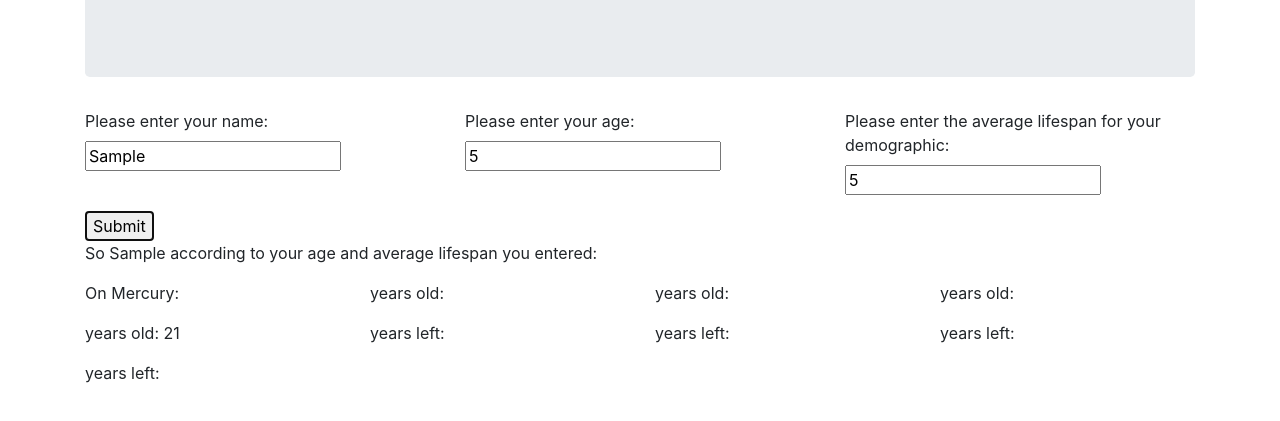
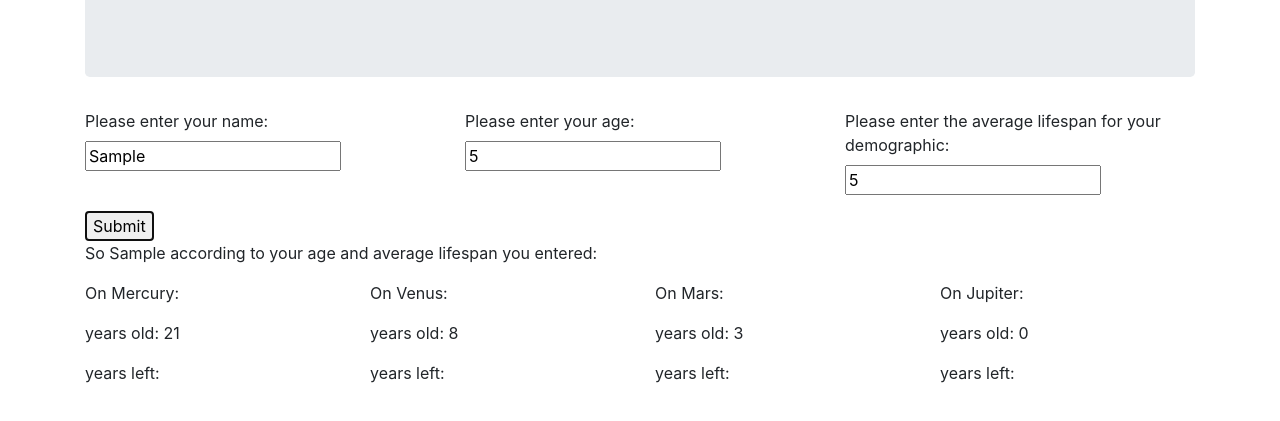
Before and after one commit to jeffchiudev/galactic-age-calculator, a website built with webpack: page src/index.html in a window 1280 px wide. Both pictures are taken after typing "Sample", "5", "5" into the empty fields and a click on the button "Submit". Shown: the part 147-568 px from the top of the page. Built offline with nearby package versions, Linux system fonts and the light colour scheme.

Commit message:
add UI logic for other planets and to display results in html

```diff
--- a/src/index.html
+++ b/src/index.html
@@ -40,19 +40,22 @@
       <p>So <span class="user-name"></span> according to your age and average lifespan you entered:</p>
       <div class="row">
         <div class="col-md-3">
-          <p>On Mercury:
+          <p>On Mercury:</p>
             <p>years old: <span class="mercury-years"></span></p>
             <p>years left: <span class="mercury-left"></span></p>
           </div>
           <div class="col-md-3">
+            <p>On Venus:</p>
             <p>years old: <span class="venus-years"></span></p>
             <p>years left: <span class="venus-left"></span></p>
           </div>
           <div class="col-md-3">
+            <p>On Mars:</p>
             <p>years old: <span class="mars-years"></span></p>
             <p>years left: <span class="mars-left"></span></p>
           </div>
           <div class="col-md-3">
+            <p>On Jupiter:</p>
             <p>years old: <span class="jupiter-years"></span></p>
             <p>years left: <span class="jupiter-left"></span></p>
           </div>
--- a/src/js/main.js
+++ b/src/js/main.js
@@ -13,9 +13,21 @@ $(document).ready(function() {
     let userAvgLife = $('input#average-life-span').val();
     let mercuryYears = userInfo.mercuryAge();
     let mercuryTimeLeft = userInfo.mercuryLifeLeft(userAvgLife);
+    let venusYears = userInfo.venusAge();
+    let venusTimeLeft = userInfo.venusLifeLeft(userAvgLife);
+    let marsYears = userInfo.marsAge();
+    let marsTimeLeft = userInfo.marsLifeLeft(userAvgLife);
+    let jupiterYears = userInfo.jupiterAge();
+    let jupiterTimeLeft = userInfo.jupiterLifeLeft(userAvgLife);
     $('#results').show();
     $('.user-name').append(userInfo.name);
     $('.mercury-years').append(mercuryYears);
     $('.mercury-left').append(mercuryTimeLeft);
+    $('.venus-years').append(venusYears);
+    $('.venus-left').append(venusTimeLeft);
+    $('.mars-years').append(marsYears);
+    $('.mars-left').append(marsTimeLeft);
+    $('.jupiter-years').append(jupiterYears);
+    $('.jupiter-left').append(jupiterTimeLeft);
   });
 });
```
